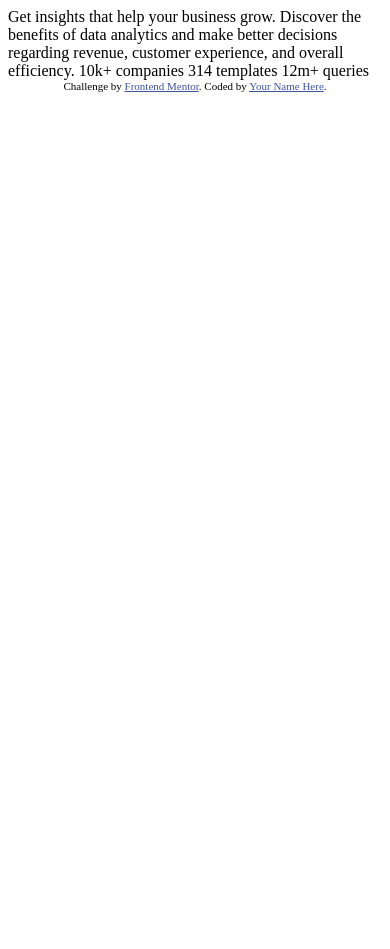
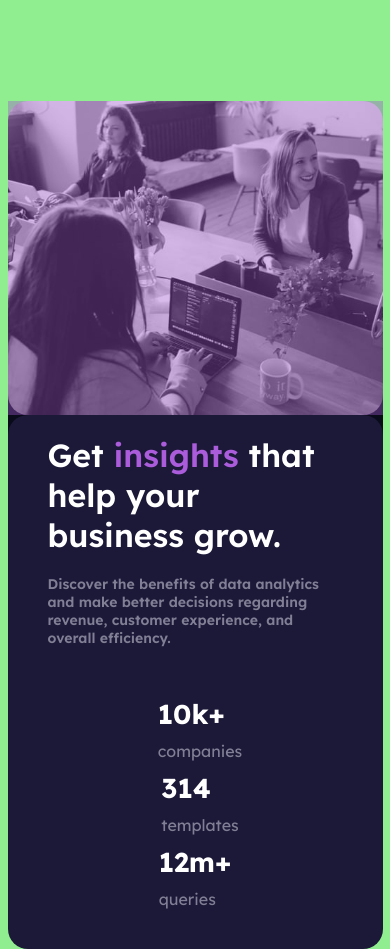
Before and after one commit to is44co/stats-preview-card-component-main, a plain HTML site: page index.html in a window 390 px wide. Before the commit the page ends 844 px from the top, so only its background shows below. Drawn offline with Linux system fonts and the light colour scheme.

Commit message:
last-commit

```diff
--- a/index.html
+++ b/index.html
@@ -9,25 +9,41 @@
   <title>Frontend Mentor | Stats preview card component</title>
 
   <!-- Feel free to remove these styles or customise in your own stylesheet 👍 -->
-  <style>
-    .attribution { font-size: 11px; text-align: center; }
-    .attribution a { color: hsl(228, 45%, 44%); }
-  </style>
+  <link rel="stylesheet" href="./style.css">
 </head>
 <body>
 
-  Get insights that help your business grow.
+  <div class="parent">
+    <div class="child child1">
+<p class="firstp">  Get <span>insights</span> that help your business grow.</p>
+<p class="secondp">Discover the benefits of data analytics and make better decisions regarding revenue, customer
+  experience, and overall efficiency.</p>
+  <div class="stats">
+    <div><h2> 10k+</h2>
+      <p>companies</p>
+    </div>
+    <div><h2> 314</h2>
+    <p>templates</p></div>
+    <div>
+      <h2>12m+</h2>
+      <p> queries</p>
+    </div>
+  </div>
+    </div>
+    <div class="child child2">
+      <div class="graident"></div>
+      <img src="./images/image-header-desktop.jpg" alt="">
+    </div>
+  </div>
 
-  Discover the benefits of data analytics and make better decisions regarding revenue, customer
-  experience, and overall efficiency.
 
-  10k+ companies
-  314 templates
-  12m+ queries
 
-  <div class="attribution">
-    Challenge by <a href="https://www.frontendmentor.io?ref=challenge" target="_blank">Frontend Mentor</a>.
-    Coded by <a href="#">Your Name Here</a>.
-  </div>
-</body>
+
+
+
+
+
+
+
+
 </html>
--- /dev/null
+++ b/style.css
@@ -0,0 +1,114 @@
+@import url('https://fonts.googleapis.com/css2?family=Lexend+Deca:wght@100..900&display=swap');
+
+*{
+    margin: 0;
+    padding:0;
+    box-sizing: border-box;
+
+
+}
+body{
+    font-family: "Lexend Deca", sans-serif;
+
+background-color: black;
+color: white;}
+.parent{
+    background-color:hsl(233, 47%, 7%) ;
+    display: flex;
+    justify-content: center;
+    align-items: center;
+    margin:auto auto;
+    margin-top: 300px;
+    width: 1000px;
+    height: 450px;
+}
+span{
+    color:hsl(277, 64%, 61%) ;
+}
+.child1 .firstp{
+    font-size: xx-large;
+    font-weight: 600;
+    padding: 0 20px;
+
+}.secondp{
+    color: #817f95;
+    padding: 20px;
+    font-weight: 600;
+    font-size:14px;
+    letter-spacing: 1.1;
+}
+.child1{
+    padding: 20px;
+
+}
+.stats{
+    margin-top: 100px;
+    display: flex;
+    justify-content: space-around;
+    align-items: end;
+}
+.stats p{
+color: #817f95;
+}
+.child2{
+
+
+position: relative;
+}
+.child2 img{
+  height: 100%;
+  width: ;
+  object-fit: cover;
+}
+.graident{
+    width: 100%;
+    height: 100%;
+    background-color: #9e55ca;
+    position: absolute;
+    opacity: 0.4;
+}
+
+@media screen and (max-width: 1000px) {
+    body {
+      background-color: lightgreen;
+    }
+    .parent{
+        display: flex;
+        flex-direction: column-reverse;
+        width: 375px;
+
+
+        border-radius: 20px;
+    }
+
+    .child2 img {
+      object-fit: cover;
+      height: 100%;
+      width: 100%;
+      border-radius: 20px;
+    }
+    .child1 .stats{
+        display: flex;
+        flex-direction: column;
+        justify-content: center;
+        align-items: center;
+        margin: 20px;
+
+    }
+    .child2{
+        border-radius: 20px;
+    }
+    .child1{
+        height: fit-content;
+        background-color: #1c1938;
+        border-radius: 20px;
+
+    }
+    .child1 .stats h2{
+        padding: 10px;
+        font-size: 1.7em;
+    }
+    .child .stats p{
+        margin-left: 10px;
+    }
+  }
```
